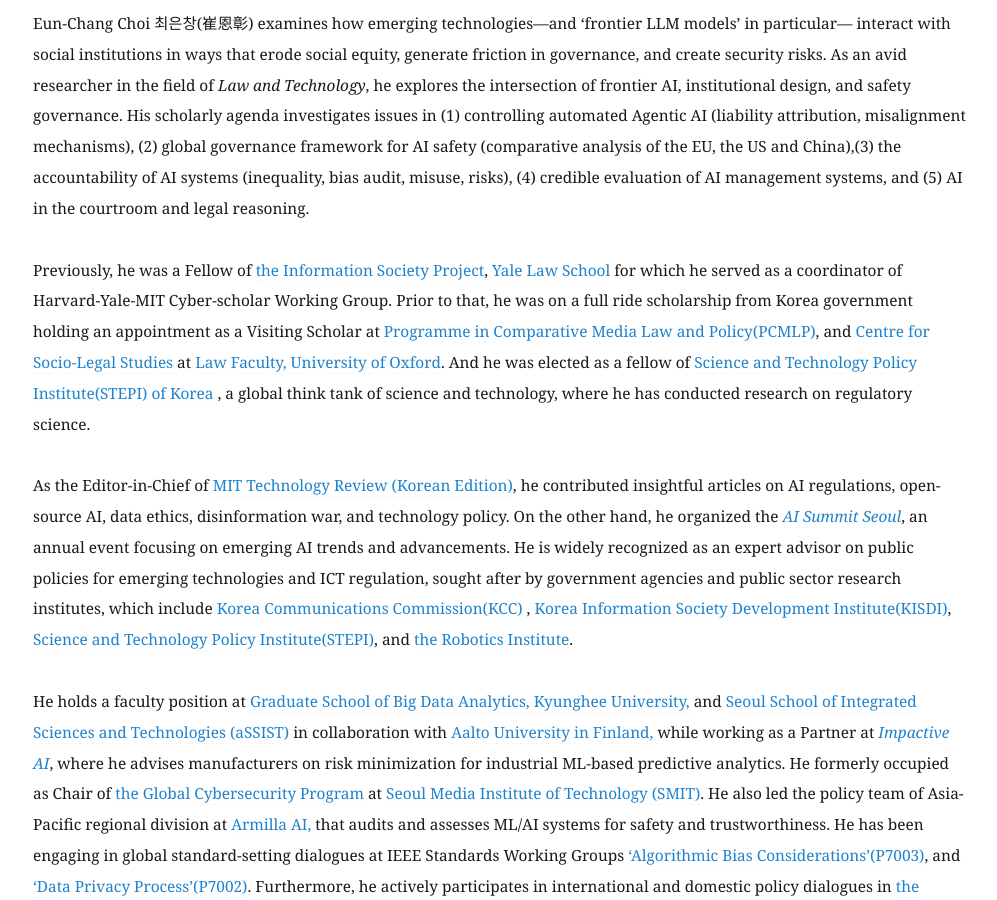
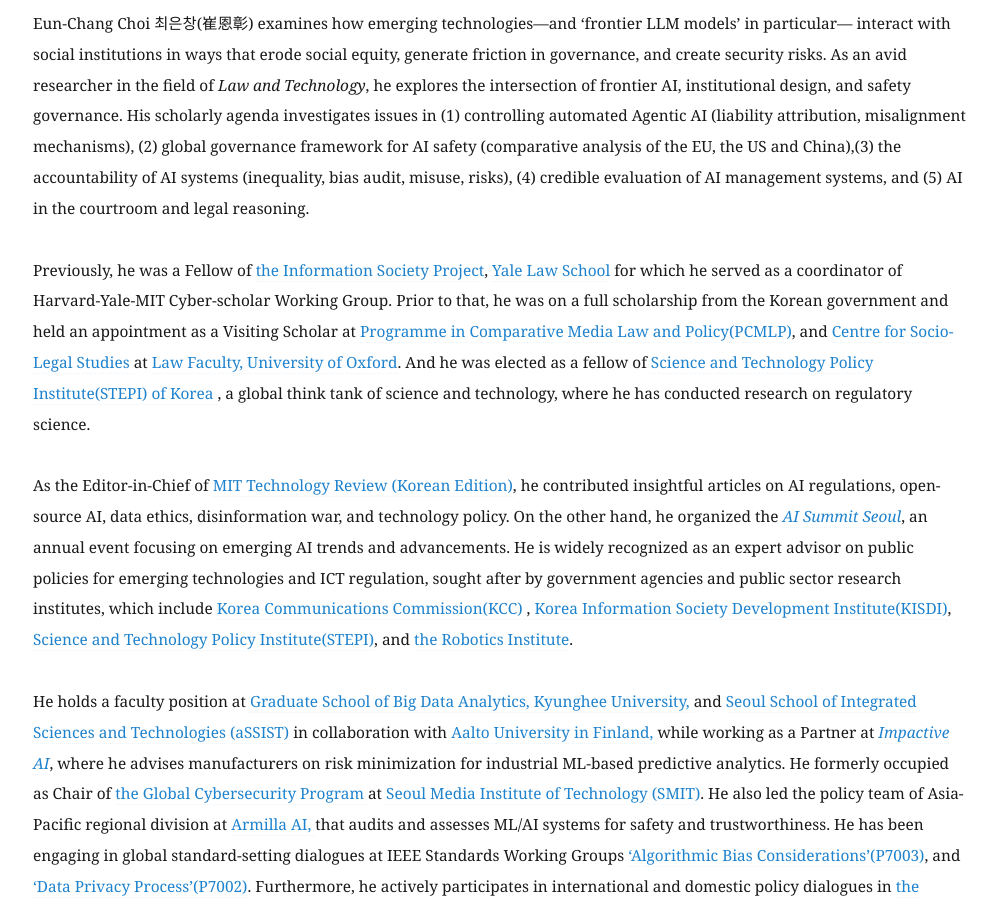
Before and after one commit to eunchangchoi/eunchangchoi.github.io, a Jekyll site: the page built from index.md, in a window 1280 px wide and 900 px high, scrolled down 586 px. Shown: the whole window, without its empty margins (67-1064 px from the left). Built offline with Jekyll 4.4.1, drawn with Linux system fonts in a browser that asks for light colours.

Commit message:
Update index.md

```diff
--- a/index.md
+++ b/index.md
@@ -23,7 +23,7 @@
  <br>
 <p style="font-size:1.1em"> Eun-Chang Choi 최은창(崔恩彰) examines how emerging technologies—and ‘frontier LLM models’ in particular— interact with social institutions in ways that erode social equity, generate friction in governance, and create security risks. As an avid researcher in the field of <i>Law and Technology</i>, he explores the intersection of frontier AI, institutional design, and safety governance. His scholarly agenda investigates issues in (1) controlling automated Agentic AI (liability attribution, misalignment mechanisms), (2) global governance framework for AI safety (comparative analysis of the EU, the US and China),(3) the accountability of AI systems (inequality, bias audit, misuse, risks), (4) credible evaluation of AI management systems, and (5) AI in the courtroom and legal reasoning.<br>
   <br>
-    Previously, he was a Fellow of <a href="https://law.yale.edu/isp"> the Information Society Project</a>, <a href="https://law.yale.edu"> Yale Law School</a> for which he served as a coordinator of Harvard-Yale-MIT Cyber-scholar Working Group. Prior to that, he was on a full ride scholarship from Korea government holding an appointment as a Visiting Scholar at <a href="https://www.law.ox.ac.uk/programme-in-comparative-media-law-and-policy/programme-comparative-media-law-and-policy"> Programme in Comparative Media Law and Policy(PCMLP)</a>, and <a href="https://www.law.ox.ac.uk/centre-for-socio-legal-studies"> Centre for Socio-Legal Studies </a> at <a href="https://www.law.ox.ac.uk/"> Law Faculty, University of Oxford</a>. And he was elected as a fellow of <a href="https://www.stepi.re.kr/site/stepien/main.do"> Science and Technology Policy Institute(STEPI) of Korea </a>, a global think tank of science and technology, where he has conducted research on regulatory science. <br>
+    Previously, he was a Fellow of <a href="https://law.yale.edu/isp"> the Information Society Project</a>, <a href="https://law.yale.edu"> Yale Law School</a> for which he served as a coordinator of Harvard-Yale-MIT Cyber-scholar Working Group. Prior to that, he was on a full scholarship from the Korean government and held an appointment as a Visiting Scholar at <a href="https://www.law.ox.ac.uk/programme-in-comparative-media-law-and-policy/programme-comparative-media-law-and-policy"> Programme in Comparative Media Law and Policy(PCMLP)</a>, and <a href="https://www.law.ox.ac.uk/centre-for-socio-legal-studies"> Centre for Socio-Legal Studies </a> at <a href="https://www.law.ox.ac.uk/"> Law Faculty, University of Oxford</a>. And he was elected as a fellow of <a href="https://www.stepi.re.kr/site/stepien/main.do"> Science and Technology Policy Institute(STEPI) of Korea </a>, a global think tank of science and technology, where he has conducted research on regulatory science. <br>
      <br>
     As the Editor-in-Chief of <a href="https://www.technologyreview.kr/"> MIT Technology Review (Korean Edition)</a>, he contributed insightful articles on AI regulations, open-source AI, data ethics, disinformation war, and technology policy. On the other hand, he organized the <a href="https://aisummit.co.kr/"><i> AI Summit Seoul</i></a>, an annual event focusing on emerging AI trends and advancements. He is widely recognized as an expert advisor on public policies for emerging technologies and ICT regulation, sought after by government agencies and public sector research institutes, which include <a href="https://eng.kcc.go.kr/user/ehpMain.do"> Korea Communications Commission(KCC) </a>,<a href="https://www.kisdi.re.kr/"> Korea Information Society Development Institute(KISDI)</a>, <a href="https://www.stepi.re.kr/site/stepien/main.do"> Science and Technology Policy Institute(STEPI)</a>, and <a href="https://kiria.org/eng/"> the Robotics Institute</a>. <br>
   <br>
```
